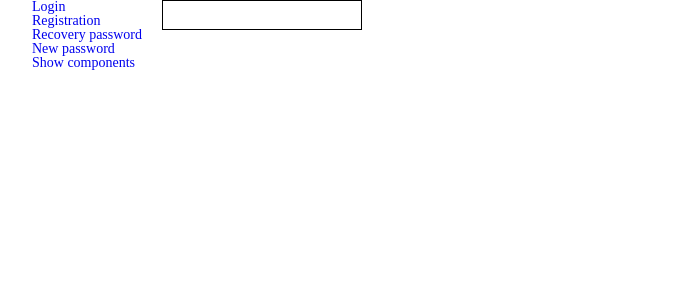
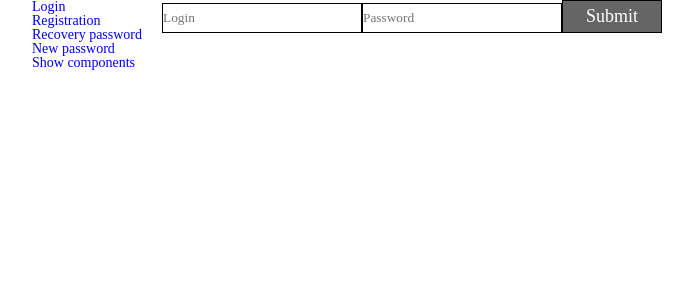
Before and after one commit to Dimix-international/cards-app, a React (Create React App) app: page /cards-app/login in a window 1280 px wide. Shown: the top 300 px of the page, without its empty margins (108-801 px from the left). Built offline with nearby package versions, Linux system fonts and the light colour scheme.

Commit message:
Base login-components with formik added, SuperButton value can be changed dynamically, SuperInput accepts 'hidden' prop

```diff
--- a/src/n1-main/m1-ui/common/SuperButton/SuperButton.tsx
+++ b/src/n1-main/m1-ui/common/SuperButton/SuperButton.tsx
@@ -20,7 +20,7 @@ export const SuperButton: React.FC<SuperButtonPropsType> = (
         <button
             className={finalClassName}
             {...restProps} // отдаём кнопке остальные пропсы если они есть (children там внутри)
-        >Send</button>
+        >{restProps.value ? restProps.value : 'Button'}</button>
     )
 }
 
--- a/src/n1-main/m1-ui/common/SuperInputText/SuperInputText.tsx
+++ b/src/n1-main/m1-ui/common/SuperInputText/SuperInputText.tsx
@@ -10,7 +10,8 @@ type SuperInputTextPropsType = DefaultInputPropsType & { // и + ещё проп
     onChangeText?: (value: string) => void
     onEnter?: () => void
     error?: string
-    spanClassName?: string //для стилизации ошибки
+    spanClassName?: string//для стилизации ошибки
+    hidden?:boolean
 }
 
 const SuperInputText: React.FC<SuperInputTextPropsType> = (
@@ -20,7 +21,8 @@ const SuperInputText: React.FC<SuperInputTextPropsType> = (
         onKeyPress, onEnter,
         error,
         className, spanClassName,
-
+        name,
+        hidden,
         ...restProps// все остальные пропсы попадут в объект restProps
     }
 ) => {
@@ -45,7 +47,8 @@ const SuperInputText: React.FC<SuperInputTextPropsType> = (
         <>
             <input
                 value={restProps.value}
-                type={'text'}
+                type={hidden ? 'password' : 'text'}
+                name={name}
                 onChange={onChangeCallback}
                 onKeyPress={onKeyPressCallback}
                 className={finalInputClassName}
--- a/src/n2-features/f1-auth/a1-login/Login.tsx
+++ b/src/n2-features/f1-auth/a1-login/Login.tsx
@@ -1,8 +1,24 @@
 import React from "react";
+import {Formik} from 'formik';
 import SuperInputText from "../../../n1-main/m1-ui/common/SuperInputText/SuperInputText";
-
+import SuperButton from "../../../n1-main/m1-ui/common/SuperButton/SuperButton";
+import * as yup from 'yup'
 export const Login = () => {
+    const validationSchema = yup.object().shape({
+        name:yup.string().required('Обязательное поле').typeError('Поле должно быть строкой')
+    })
     return (
-        <div><SuperInputText/></div>
+        <div>
+            <Formik validationSchema={validationSchema} initialValues={{login: '', password: ''}} validateOnBlur onSubmit={(values => console.log(values))}>
+                {({values,errors,touched,handleChange,handleBlur,isValid,dirty})=>(
+                    <div>
+                        <SuperInputText error={touched.login && errors.login ? errors.login : ''} placeholder={'Login'} name={'login'} onChange={handleChange} onBlur={handleBlur} value={values.login}/>
+                        <SuperInputText type={'password'} error={touched.password && errors.password ? errors.password : ''} placeholder={'Password'} name={'password'} onChange={handleChange} onBlur={handleBlur} value={values.password}/>
+                        <SuperButton onClick={()=>{
+                            console.log(values)}} value={'Submit'} disabled={!isValid && !dirty} type={"submit"}/>
+                    </div>
+                )}
+            </Formik>
+        </div>
     )
 }
```
